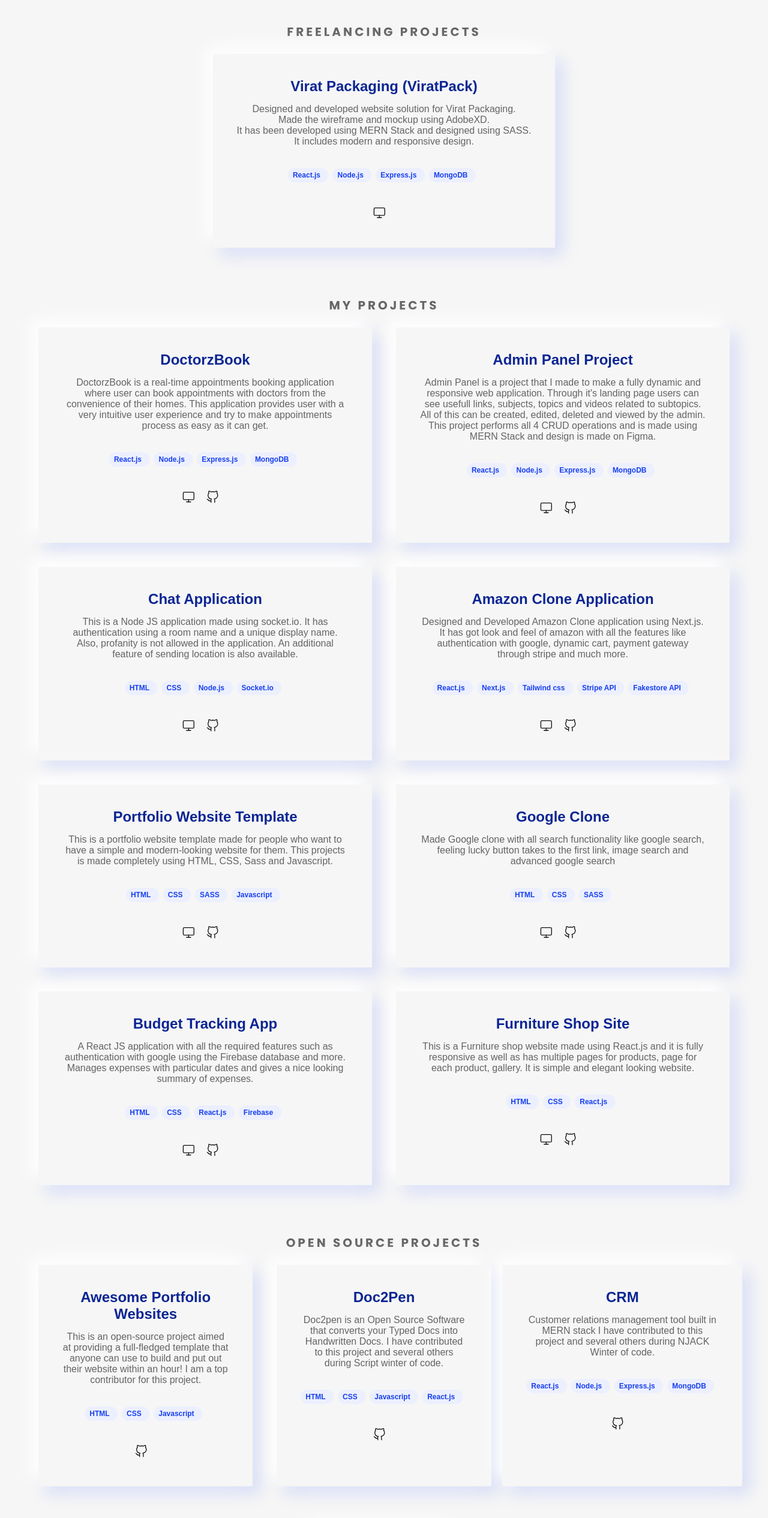
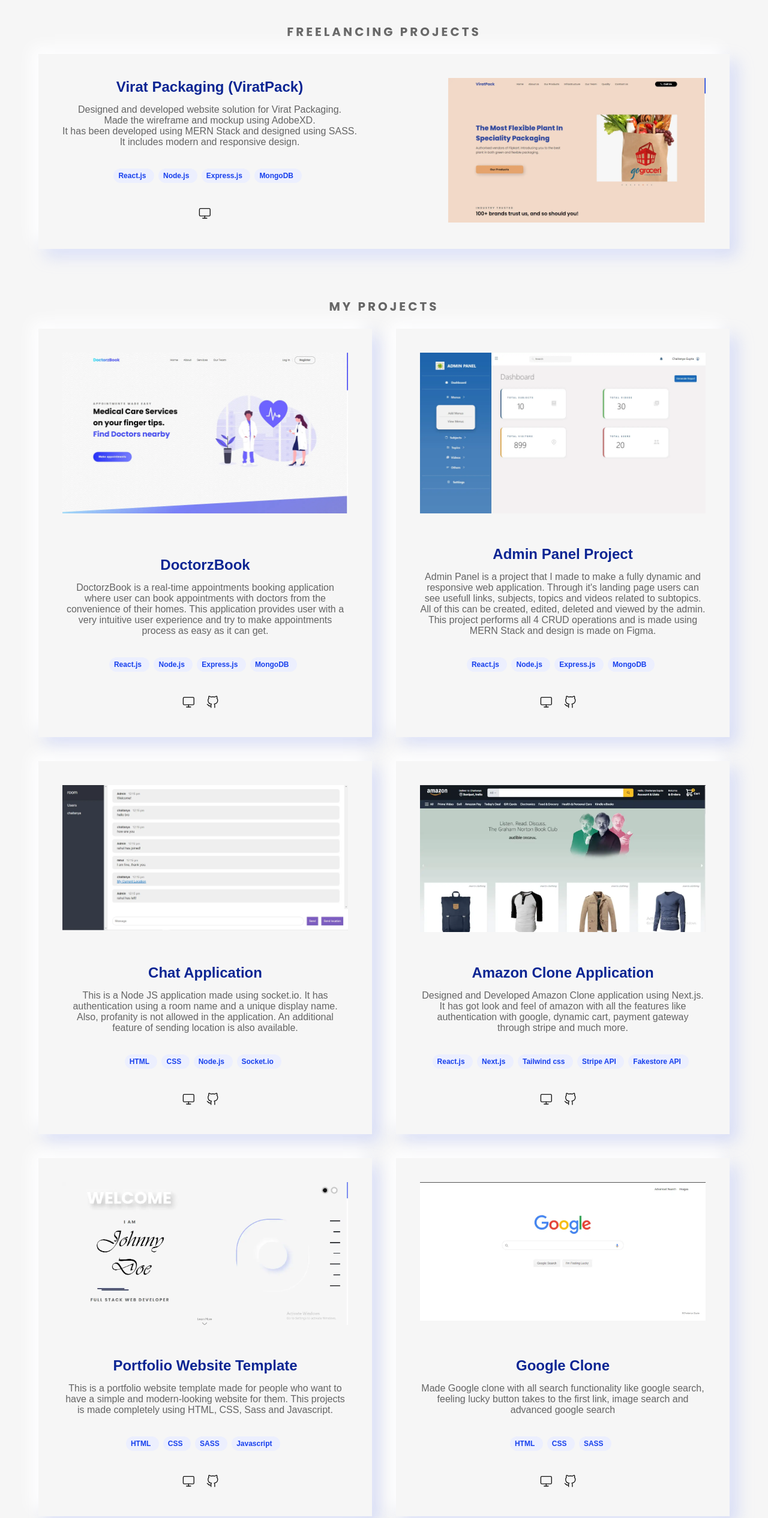
Before and after one commit to Chaitanya31612/chaitanya31612.github.io, a website: page index.html in a window 1280 px wide. Shown: the part 4626-7157 px from the top of the page at 60% size. Drawn offline with nearby package versions, Linux system fonts and the light colour scheme; a web font is replaced by a local one.

Commit message:
project images

```diff
--- a/index.html
+++ b/index.html
@@ -534,7 +534,11 @@
             </center>
             <br /><br />
             <div class="core-skills core-skills--project">
-              <div class="core-skills-item light-shadow">
+              <div class="core-skills-item core-skills-item--row light-shadow">
+                <div class="core-skills-item--image--row">
+                  <img class="core-skills-item--image-img" src="/img/projects/viratpack.webp" alt="Image">
+                </div>
+                <div class="core-skills-item--content">
                   <h2 class="core-skills-item-title">Virat Packaging (ViratPack)</h2>
                   <p class="core-skills-item-about">
                     Designed and developed website solution for Virat Packaging. <br/>Made the wireframe and mockup using AdobeXD.<br/>It has been developed using MERN Stack and designed using SASS. <br/>It includes modern and responsive design.
@@ -591,6 +595,7 @@
                   </div>
                 </div>
               </div>
+            </div>
 
             <!-- My Projects -->
             <br />
@@ -600,7 +605,11 @@
             <br /><br />
             <div class="core-skills core-skills--project">
 
-              <div class="core-skills-item light-shadow">
+              <div class="core-skills-item core-skills-item--col light-shadow">
+                <div class="core-skills-item--image core-skills-item--image--col">
+                  <img class="core-skills-item--image-img" src="/img/projects/doctorzbook.webp" alt="Image">
+                </div>
+                <div class="core-skills-item--content">
                   <h2 class="core-skills-item-title">DoctorzBook</h2>
                   <p class="core-skills-item-about">
                     DoctorzBook is a real-time appointments booking application where user can book appointments with doctors from the convenience of their homes. This application provides user with a very intuitive user experience and try to make appointments process as easy as it can get.
@@ -679,6 +688,7 @@
                     </ul>
                   </div>
                 </div>
+              </div>
 
               <!-- <div class="core-skills-item light-shadow">
                 <h2 class="core-skills-item-title">Realtime Booking App</h2>
@@ -765,7 +775,11 @@
 
 
 
-              <div class="core-skills-item light-shadow">
+              <div class="core-skills-item core-skills-item--col light-shadow">
+                <div class="core-skills-item--image core-skills-item--image--col">
+                  <img class="core-skills-item--image-img" src="/img/projects/admin.webp" alt="Image">
+                </div>
+                <div class="core-skills-item--content">
                   <h2 class="core-skills-item-title">
                     Admin Panel Project
                   </h2>
@@ -847,9 +861,14 @@
                     </ul>
                   </div>
                 </div>
-
-
-              <div class="core-skills-item light-shadow">
+              </div>
+
+
+              <div class="core-skills-item core-skills-item--col light-shadow">
+                <div class="core-skills-item--image core-skills-item--image--col">
+                  <img class="core-skills-item--image-img" src="/img/projects/chat.webp" alt="Image">
+                </div>
+                <div class="core-skills-item--content">
                   <h2 class="core-skills-item-title">Chat Application</h2>
                   <p class="core-skills-item-about">
                     This is a Node JS application made using socket.io. It has
@@ -931,8 +950,13 @@
                     </ul>
                   </div>
                 </div>
-
-              <div class="core-skills-item light-shadow">
+              </div>
+
+              <div class="core-skills-item core-skills-item--col light-shadow">
+                <div class="core-skills-item--image core-skills-item--image--col">
+                  <img class="core-skills-item--image-img" src="/img/projects/amazon.webp" alt="Image">
+                </div>
+                <div class="core-skills-item--content">
                   <h2 class="core-skills-item-title">
                     Amazon Clone Application
                   </h2>
@@ -1017,9 +1041,14 @@
                     </ul>
                   </div>
                 </div>
-
-
-              <div class="core-skills-item light-shadow">
+              </div>
+
+
+              <div class="core-skills-item core-skills-item--col light-shadow">
+                <div class="core-skills-item--image core-skills-item--image--col">
+                  <img class="core-skills-item--image-img" src="/img/projects/portfolio.webp" alt="Image">
+                </div>
+                <div class="core-skills-item--content">
                   <h2 class="core-skills-item-title">
                     Portfolio Website Template
                   </h2>
@@ -1103,9 +1132,14 @@
                     </ul>
                   </div>
                 </div>
-
-
-              <div class="core-skills-item light-shadow">
+              </div>
+
+
+              <div class="core-skills-item core-skills-item--col light-shadow">
+                <div class="core-skills-item--image core-skills-item--image--col">
+                  <img class="core-skills-item--image-img" src="/img/projects/google.webp" alt="Image">
+                </div>
+                <div class="core-skills-item--content">
                   <h2 class="core-skills-item-title">Google Clone</h2>
                   <p class="core-skills-item-about">
                     Made Google clone with all search functionality like google
@@ -1183,8 +1217,13 @@
                     </ul>
                   </div>
                 </div>
-
-              <div class="core-skills-item light-shadow">
+              </div>
+
+              <div class="core-skills-item core-skills-item--col light-shadow">
+                <div class="core-skills-item--image core-skills-item--image--col">
+                  <img class="core-skills-item--image-img" src="/img/projects/expense.webp" alt="Image">
+                </div>
+                <div class="core-skills-item--content">
                   <h2 class="core-skills-item-title">Budget Tracking App</h2>
                   <p class="core-skills-item-about">
                     A React JS application with all the required features such as
@@ -1266,49 +1305,13 @@
                     </ul>
                   </div>
                 </div>
-
-              <!-- <div class="core-skills-item light-shadow">
-                            <h2 class="core-skills-item-title">
-                                Weather App
-                            </h2>
-                            <p class="core-skills-item-about">
-                                Weather App made using Node.js and handlebars for rendering. Simple and elegant layout for showing weather data.
-                                The Api used for fetching weather data are darksky.net and mapsky api.
-                            </p>
-
-                            <div class="project-tags">
-                                <div class="tagbutton">
-                                    <span>HTML</span>
-                                </div>
-                                <div class="tagbutton">
-                                    <span>CSS</span>
-                                </div>
-                                <div class="tagbutton">
-                                    <span>Node.js</span>
-                                </div>
-                                <div class="tagbutton">
-                                    <span>Express.js</span>
-                                </div>
-                            </div>
-
-                            <div class="project-links">
-                                <ul class="menu-content">
-
-                                    <li><a target="_blank" href="https://github.com/Chaitanya31612/node-weather-app" class="social-icon"><svg
-                                                xmlns="http://www.w3.org/2000/svg" width="30" height="25" viewBox="0 0 30 28" fill="none"
-                                                stroke="#111" stroke-width="1.5" stroke-linecap="round" stroke-linejoin="round"
-                                                class="feather feather-github">
-                                                <path
-                                                    d="M9 19c-5 1.5-5-2.5-7-3m14 6v-3.87a3.37 3.37 0 0 0-.94-2.61c3.14-.35 6.44-1.54 6.44-7A5.44 5.44 0 0 0 20 4.77 5.07 5.07 0 0 0 19.91 1S18.73.65 16 2.48a13.38 13.38 0 0 0-7 0C6.27.65 5.09 1 5.09 1A5.07 5.07 0 0 0 5 4.77a5.44 5.44 0 0 0-1.5 3.78c0 5.42 3.3 6.61 6.44 7A3.37 3.37 0 0 0 9 18.13V22">
-                                                </path>
-                                            </svg>
-                                        </a>
-                                    </li>
-                                </ul>
-                            </div>
-                        </div> -->
-
-              <div class="core-skills-item light-shadow">
+              </div>
+
+              <div class="core-skills-item core-skills-item--col light-shadow">
+                <div class="core-skills-item--image core-skills-item--image--col">
+                  <img class="core-skills-item--image-img" src="/img/projects/furniture.webp" alt="Image">
+                </div>
+                <div class="core-skills-item--content">
                   <h2 class="core-skills-item-title">Furniture Shop Site</h2>
                   <p class="core-skills-item-about">
                     This is a Furniture shop website made using React.js and it is
@@ -1385,6 +1388,7 @@
                         </a>
                       </li>
                     </ul>
+                  </div>
                 </div>
               </div>
             </div>
@@ -1583,7 +1587,7 @@
         <section class="content-container">
           <!-- item -->
           <div class="content-list">
-            <h1 class="content-list__title">Won Veersa Health Hackathon</h1>
+            <h1 class="content-list__title">Winner - Veersa Health Hackathon</h1>
             <h5 class="content-list__name">
               <span
                 class="content-list__name-link"
--- a/sass/_skills.scss
+++ b/sass/_skills.scss
@@ -48,12 +48,30 @@
 
   &-item {
     background-color: $bg-color-grey;
-    box-shadow: -12px -12px 25px rgba($color-white,1),
-        12px 12px 25px rgba($color-blue-light,0.4);
+    box-shadow: -12px -12px 25px rgba($color-white, 1),
+      12px 12px 25px rgba($color-blue-light, 0.4);
 
     transition: all 0.2s ease-in-out;
 
     padding: 4rem;
+
+    &--col {
+      display: flex;
+      justify-content: space-between;
+      align-items: center;
+      flex-direction: column;
+    }
+
+    &--row {
+      display: flex;
+      justify-content: space-between;
+      align-items: center;
+      flex-direction: row-reverse;
+
+      @include respond(tab-land) {
+        flex-direction: column;
+      }
+    }
 
     &:hover {
       transform: scale(1.01);
@@ -81,5 +99,28 @@
         transform: scale(1.08);
       }
     }
+
+    &--image {
+      &--row {
+        width: 40%;
+
+        @include respond(tab-land) {
+          width: 100%;
+          margin-bottom: 5rem;
+        }
+      }
+
+      &--col {
+        width: 100%;
+        margin-bottom: 5rem;
+      }
+
+      // @include respond(tab-land) {
+      //   display: none;
+      // }
+      &-img {
+        width: 100%;
+      }
+    }
   }
 }
```
Also changed, not shown: css/style.css, img/projects/admin.webp (added), img/projects/amazon.webp (added), img/projects/chat.webp (added), img/projects/doctorzbook.webp (added), img/projects/expense.webp (added), img/projects/furniture.webp (added), img/projects/google.webp (added), img/projects/portfolio.webp (added), img/projects/viratpack.webp (added). Lines whose indentation alone changed are shown as unchanged.
